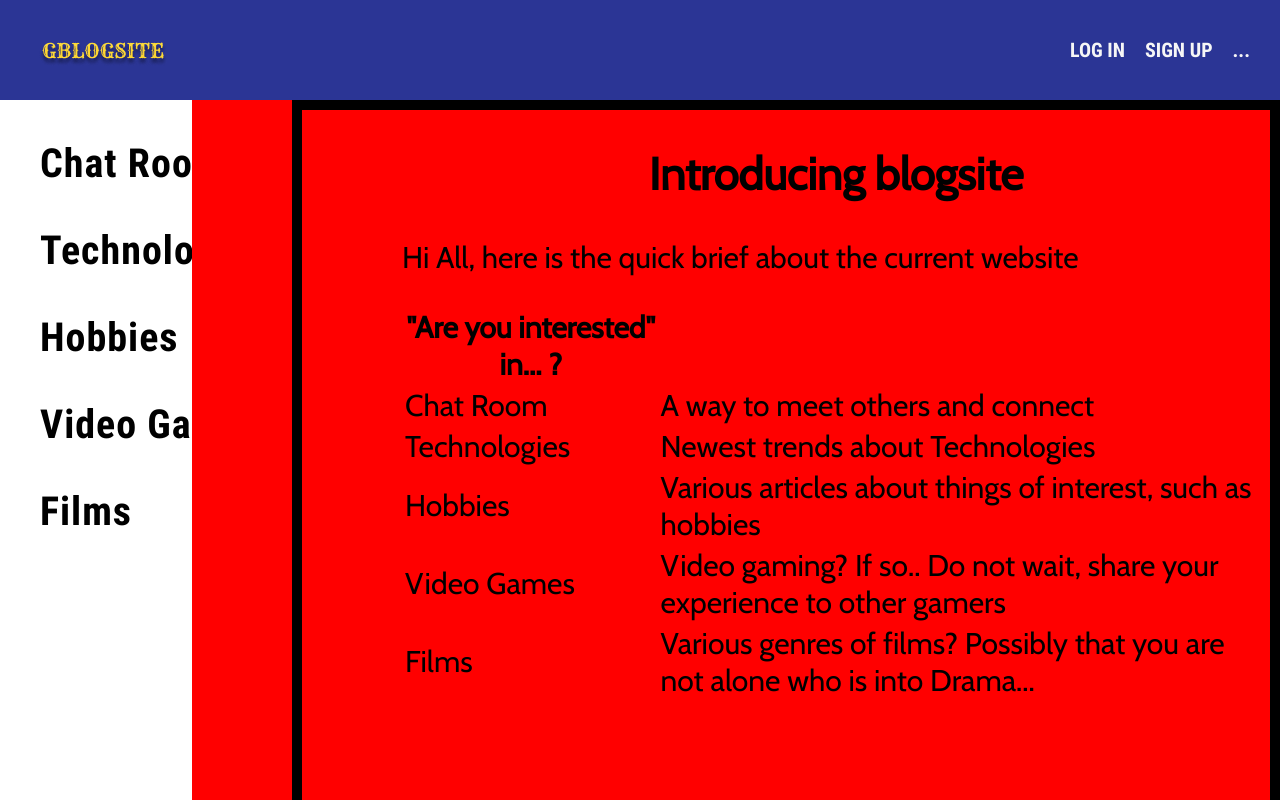
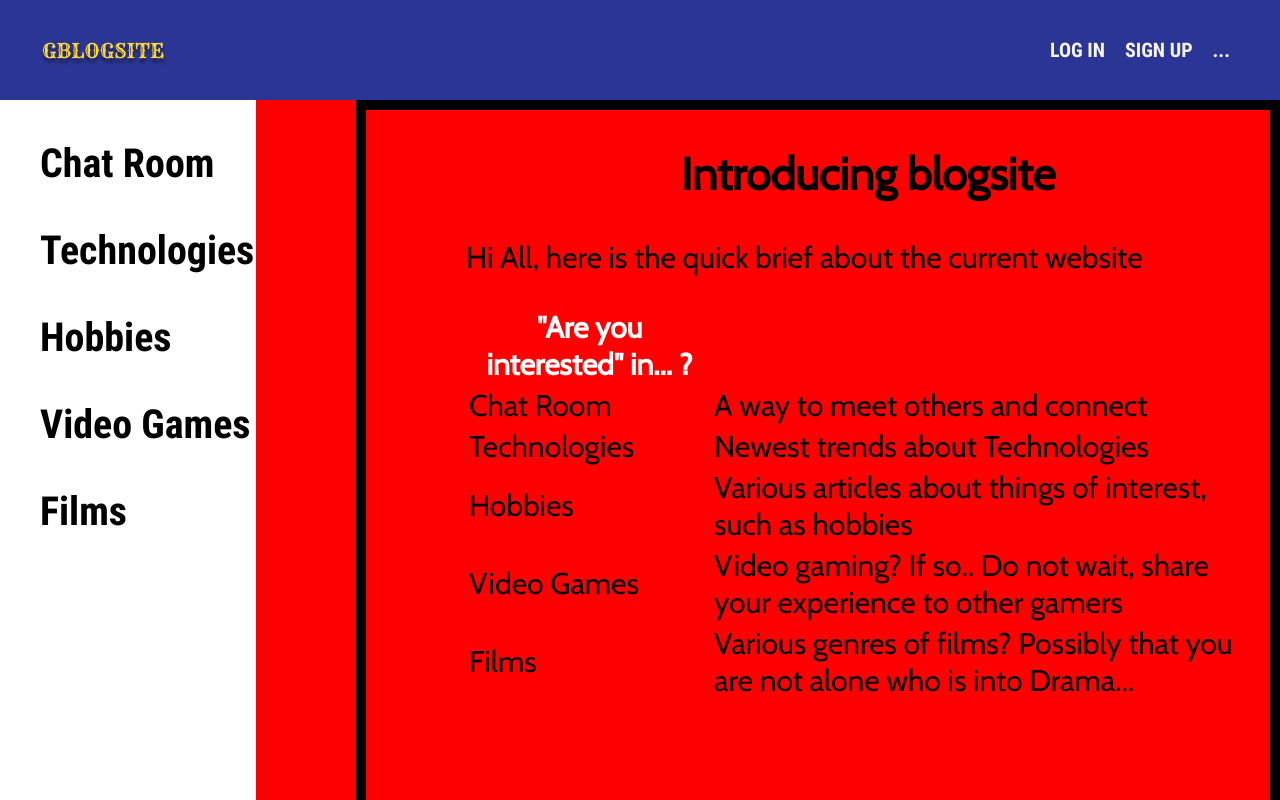
Before and after one commit to Justmenonamelol/gblogsite, a website built with webpack: page src/index.html in a window 1280 px wide. Shown: the top 800 px of the page. Built offline with nearby package versions, Linux system fonts and the light colour scheme.

Commit message:
29.11.2020 header fix

```diff
--- a/src/index.html
+++ b/src/index.html
@@ -10,7 +10,7 @@
     <header>
         <div class="header">
             <div class="header--logo">
-                <a href="index.html"> <img src="images/small-images/logo.png"></a>
+                <a href="index.html"> <img src="images/small-images/logo.png" alt="offline"></a>
             </div>
             <div class="header--burger">
                 <span></span>
--- a/src/styles/3-layout/firstsection/_firstsection.scss
+++ b/src/styles/3-layout/firstsection/_firstsection.scss
@@ -4,12 +4,11 @@
     width: 100%;
     height: 102.4rem;
     display: flex;
-
 }
 
 // left-side
 .firstSection--leftSide {
-    width: 15%;
+    width: 20%;
     background: $color-white;
     display: flex;
     margin-right: auto;
@@ -25,14 +24,12 @@
             font-size: 4rem;
             margin-top: 4rem;
             color: $color-black;
-            letter-spacing: .1rem;
             text-decoration: none;
         }
     }
-
 }
 .firstSection--rightSide {
-    width: 85%;
+    width: 80%;
     background-color: red;
     display: flex;
     margin-left: auto;
@@ -47,4 +44,7 @@
             text-align: center;
         }
     }
+    .firstSection--table th {
+        color: white;
+    }
 }
--- a/src/styles/3-layout/header/header.scss
+++ b/src/styles/3-layout/header/header.scss
@@ -2,8 +2,8 @@
     @include roboto;
     background: $color-primary;
     height: 10rem;
+    display: flex;
     width: 100%;
-    display: flex;
     padding-left: 2rem;
 }
 
@@ -11,18 +11,16 @@
 .header--logo {
     height: 3.6rem;
     width: 15rem;
-    margin-top: 2.5rem;
     padding-top: .1rem;
-    margin-left: 1.5rem;
-    @include respond(iphone5){
+    margin: 2.5rem 0 0 1.5rem;
+    @include respond(phone){
         margin-left: 1rem;
     }
 }
 
 //burger
 .header--burger {
-    margin-left: auto;
-    margin-top: 3.75rem;
+    margin: 3.75rem 2.5rem 0 auto;
     width: 3rem;
     height: 2rem;
     @include respond(tablet){
@@ -39,25 +37,24 @@
     }
 }
 
-
 // Credentials
 .credentials {
+    display: none;
     @include respond(tablet){
         display: flex;
-        padding-top: 1.3rem;
-        padding-right: 3rem;
-        padding-left: 2rem;
-        margin-top: 2.5rem;
-        margin-left: auto;
+        padding: 1.3rem 3rem 0 2rem;
+        margin: 2.5rem 2rem 2.8rem auto;
         font-size: 2rem;
-        @include respond(phone) {
-            display: none;
-        }
         a {
             text-decoration: none;
+            @include roboto;
             color: $color-fourthly;
-            margin-right: 2rem;
-            @include roboto;
+            margin: 0 2rem .7rem 0;
+        }
+        a:hover {
+            @include cabin;
+            color: $color-fourthly;
+            border-bottom: .3rem solid $color-fourthly;
         }
 
     }
```
